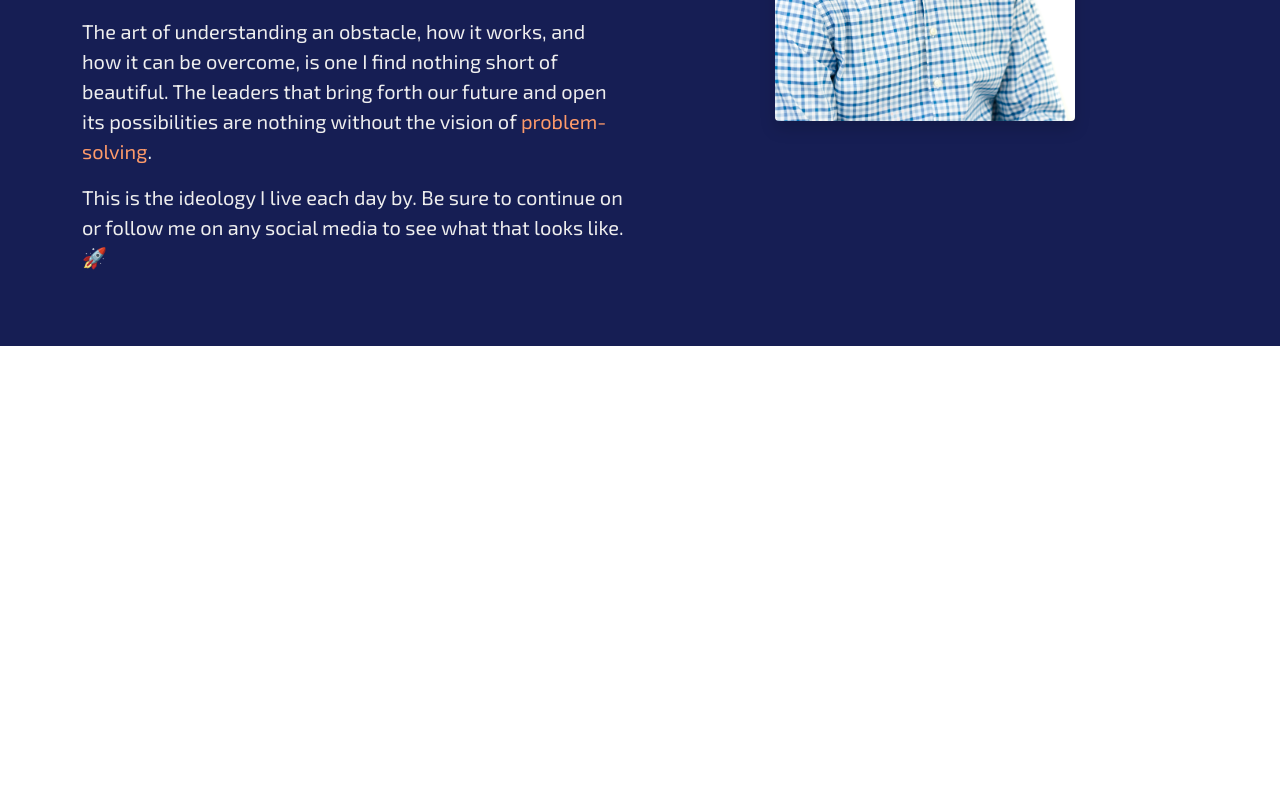
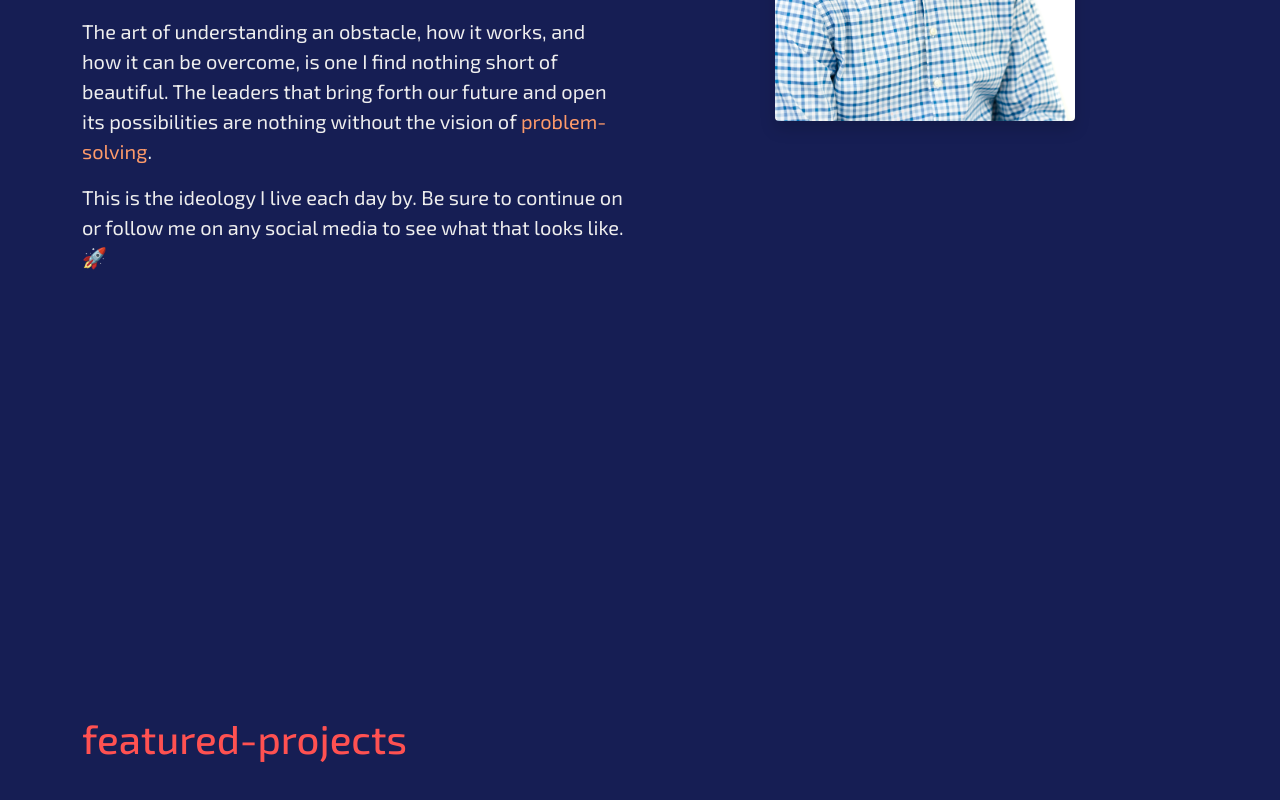
Before and after one commit to dylanfox5/v2-migration, a React (Create React App) app: page / in a window 1280 px wide. Shown: the part 1316-2116 px from the top of the page. Before the commit the page ends 1662 px from the top, so only its background shows below. Built offline with nearby package versions, Linux system fonts and the light colour scheme.

Commit message:
Add projects header

```diff
--- a/src/App.js
+++ b/src/App.js
@@ -2,6 +2,7 @@ import './App.css';
 import MyNavbar from './components/mynavbar/MyNavbar';
 import Home from './components/home/Home';
 import About from './components/about/About';
+import Projects from './components/projects/Projects';
 
 import 'bootstrap/dist/css/bootstrap.min.css';
 
@@ -11,6 +12,7 @@ function App() {
       <MyNavbar />
       <Home />
       <About />
+      <Projects />
     </div>
   );
 }
--- /dev/null
+++ b/src/components/projects/Projects.css
@@ -0,0 +1,14 @@
+.projects {
+    min-height: 100vh;
+    display: flex;
+    flex-direction: column;
+    justify-content: center;
+    color: var(--white);
+}
+
+.projects-h {
+    color: var(--red);
+    margin: auto;
+    font-weight: 500;
+    margin-bottom: 2vh;
+}
--- /dev/null
+++ b/src/components/projects/Projects.js
@@ -0,0 +1,16 @@
+import Container from 'react-bootstrap/Container';
+import Row from 'react-bootstrap/Row';
+import Col from 'react-bootstrap/Col';
+import './Projects.css';
+
+function Projects() {
+    return (
+        <Container className='projects'>
+            <Row>
+                <h1 className='projects-h'>featured-projects</h1>
+            </Row>
+        </Container>
+    );
+}
+
+export default Projects;
```
